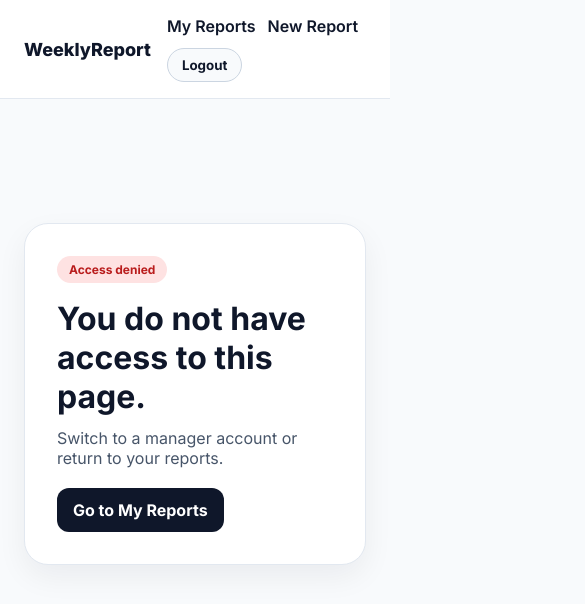
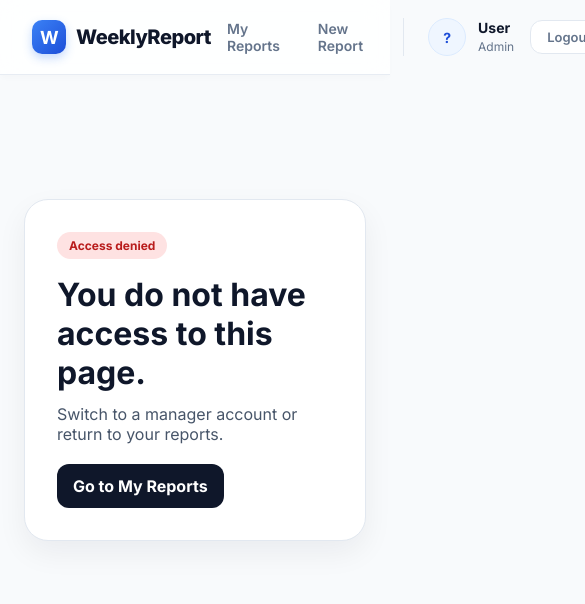
Before and after one commit to Msahan16/WeeklyReport, a React (Create React App) app in the folder frontend/: page /unauthorized in a window 390 px wide. Shown: the top 604 px of the page, 585 px wide, since content can reach past the window. Built offline with nearby package versions, Linux system fonts and the light colour scheme; sample sign-in values are in the browser's storage.

Commit message:
responsive Navbar component and global application styles

```diff
--- a/frontend/src/components/Navbar.js
+++ b/frontend/src/components/Navbar.js
@@ -1,6 +1,7 @@
 import React from 'react';
 import { Link, useLocation } from 'react-router-dom';
 import { useAuth } from '../context/AuthContext';
+import { confirmDialog } from '../utils/swal';
 
 const Navbar = () => {
   const { user, logout } = useAuth();
@@ -10,72 +11,74 @@ const Navbar = () => {
     return null;
   }
 
+  const isActive = (path) => location.pathname.startsWith(path) ? 'nav-link active' : 'nav-link';
+
+  const handleLogout = async () => {
+    const confirmed = await confirmDialog({
+      title: 'Sign out?',
+      text: 'Are you sure you want to log out?',
+      confirmText: 'Yes, log out',
+      icon: 'question'
+    });
+    if (confirmed) {
+      logout();
+    }
+  };
+
+  const getInitials = (name) => {
+    if (!name) return '?';
+    const parts = name.trim().split(/\s+/);
+    if (parts.length >= 2) return (parts[0][0] + parts[1][0]).toUpperCase();
+    return name.trim().substring(0, 2).toUpperCase();
+  };
+
   return (
-    <header style={styles.header}>
-      <Link to="/my-reports" style={styles.brand}>WeeklyReport</Link>
-      <nav style={styles.nav}>
+    <header className="navbar">
+      <Link to="/my-reports" className="nav-brand">
+        <div className="nav-brand-icon">W</div>
+        WeeklyReport
+      </Link>
+
+      <div className="nav-right-container">
+        <nav className="nav-links">
           {user ? (
             <>
-            <Link to="/my-reports" style={styles.link}>My Reports</Link>
-            <Link to="/reports/new" style={styles.link}>New Report</Link>
-            {user.role === 'MANAGER' ? (
+              <Link to="/my-reports" className={isActive('/my-reports')}>My Reports</Link>
+              <Link to="/reports/new" className={isActive('/reports/new')}>New Report</Link>
+              {user.role === 'MANAGER' && (
                 <>
-                <Link to="/dashboard" style={styles.link}>Dashboard</Link>
-                <Link to="/projects" style={styles.link}>Projects</Link>
+                  <Link to="/dashboard" className={isActive('/dashboard')}>Dashboard</Link>
+                  <Link to="/projects" className={isActive('/projects')}>Projects</Link>
                 </>
-            ) : null}
-            <button type="button" onClick={logout} style={styles.button}>Logout</button>
+              )}
             </>
           ) : (
             <>
-            <Link to="/login" style={styles.link}>Login</Link>
-            <Link to="/register" style={styles.link}>Register</Link>
+              <Link to="/login" className="nav-link">Login</Link>
+              <Link to="/register" className="nav-link">Register</Link>
             </>
           )}
         </nav>
+
+        {user && (
+          <div className="nav-actions">
+            <div className="user-profile">
+              <div className="user-avatar" title={user.fullName}>
+                {getInitials(user.fullName)}
+              </div>
+              <div className="user-info">
+                <span className="user-name">{user.fullName || 'User'}</span>
+                <span className="user-role">{user.role?.replace('_', ' ').toLowerCase() || 'Team Member'}</span>
+              </div>
+            </div>
+            <button type="button" onClick={handleLogout} className="btn-logout" id="logout-btn">
+              Logout
+            </button>
+          </div>
+        )}
+      </div>
     </header>
   );
 };
 
-const styles = {
-  header: {
-    display: 'flex',
-    justifyContent: 'space-between',
-    alignItems: 'center',
-    gap: '16px',
-    padding: '16px 24px',
-    borderBottom: '1px solid #e2e8f0',
-    background: '#fff',
-    position: 'sticky',
-    top: 0,
-    zIndex: 10,
-  },
-  brand: {
-    textDecoration: 'none',
-    color: '#0f172a',
-    fontWeight: 800,
-    fontSize: '18px',
-  },
-  nav: {
-    display: 'flex',
-    alignItems: 'center',
-    gap: '12px',
-    flexWrap: 'wrap',
-  },
-  link: {
-    textDecoration: 'none',
-    color: '#0f172a',
-    fontWeight: 600,
-  },
-  button: {
-    border: '1px solid #cbd5e1',
-    background: '#f8fafc',
-    color: '#0f172a',
-    borderRadius: '999px',
-    padding: '8px 14px',
-    cursor: 'pointer',
-    fontWeight: 700,
-  },
-};
-
 export default Navbar;
--- a/frontend/src/index.css
+++ b/frontend/src/index.css
@@ -30,3 +30,141 @@ input, select, textarea, button {
   from { transform: rotate(0deg); }
   to { transform: rotate(360deg); }
 }
+
+/* Navbar Styles */
+.navbar {
+  display: flex;
+  justify-content: space-between;
+  align-items: center;
+  padding: 12px 32px;
+  background: rgba(255, 255, 255, 0.85);
+  backdrop-filter: blur(12px);
+  -webkit-backdrop-filter: blur(12px);
+  border-bottom: 1px solid rgba(226, 232, 240, 0.8);
+  position: sticky;
+  top: 0;
+  z-index: 50;
+  box-shadow: 0 4px 6px -1px rgba(0, 0, 0, 0.02);
+}
+
+.nav-brand {
+  font-size: 20px;
+  font-weight: 800;
+  color: #0f172a;
+  text-decoration: none;
+  display: flex;
+  align-items: center;
+  gap: 10px;
+  letter-spacing: -0.5px;
+}
+
+.nav-brand-icon {
+  background: linear-gradient(135deg, #3b82f6, #1d4ed8);
+  color: white;
+  width: 34px;
+  height: 34px;
+  border-radius: 10px;
+  display: flex;
+  align-items: center;
+  justify-content: center;
+  font-size: 18px;
+  font-weight: bold;
+  box-shadow: 0 4px 10px rgba(59, 130, 246, 0.3);
+}
+
+.nav-right-container {
+  display: flex;
+  align-items: center;
+  gap: 24px;
+}
+
+.nav-links {
+  display: flex;
+  align-items: center;
+  gap: 6px;
+}
+
+.nav-link {
+  text-decoration: none;
+  color: #64748b;
+  font-weight: 600;
+  font-size: 14px;
+  padding: 8px 16px;
+  border-radius: 99px;
+  transition: all 0.2s ease;
+}
+
+.nav-link:hover {
+  background: #f1f5f9;
+  color: #0f172a;
+}
+
+.nav-link.active {
+  background: #eff6ff;
+  color: #1d4ed8;
+}
+
+.nav-actions {
+  display: flex;
+  align-items: center;
+  gap: 16px;
+  padding-left: 24px;
+  border-left: 1px solid #e2e8f0;
+}
+
+.user-profile {
+  display: flex;
+  align-items: center;
+  gap: 12px;
+}
+
+.user-avatar {
+  width: 38px;
+  height: 38px;
+  border-radius: 50%;
+  background: #eff6ff;
+  color: #1d4ed8;
+  display: flex;
+  align-items: center;
+  justify-content: center;
+  font-weight: 700;
+  font-size: 14px;
+  border: 1.5px solid #dbeafe;
+}
+
+.user-info {
+  display: flex;
+  flex-direction: column;
+}
+
+.user-name {
+  font-size: 14px;
+  font-weight: 700;
+  color: #0f172a;
+  line-height: 1.2;
+}
+
+.user-role {
+  font-size: 12px;
+  color: #64748b;
+  text-transform: capitalize;
+  margin-top: 2px;
+}
+
+.btn-logout {
+  border: 1px solid #e2e8f0;
+  background: #fff;
+  color: #64748b;
+  border-radius: 12px;
+  padding: 8px 16px;
+  font-size: 13px;
+  font-weight: 600;
+  cursor: pointer;
+  transition: all 0.2s ease;
+}
+
+.btn-logout:hover {
+  background: #fef2f2;
+  color: #dc2626;
+  border-color: #fecaca;
+}
```
Lines whose indentation alone changed are shown as unchanged.
